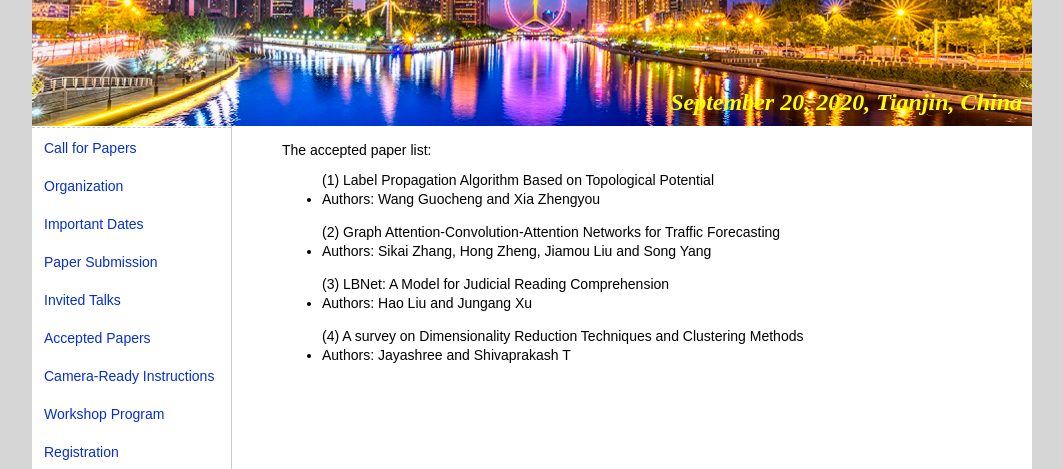
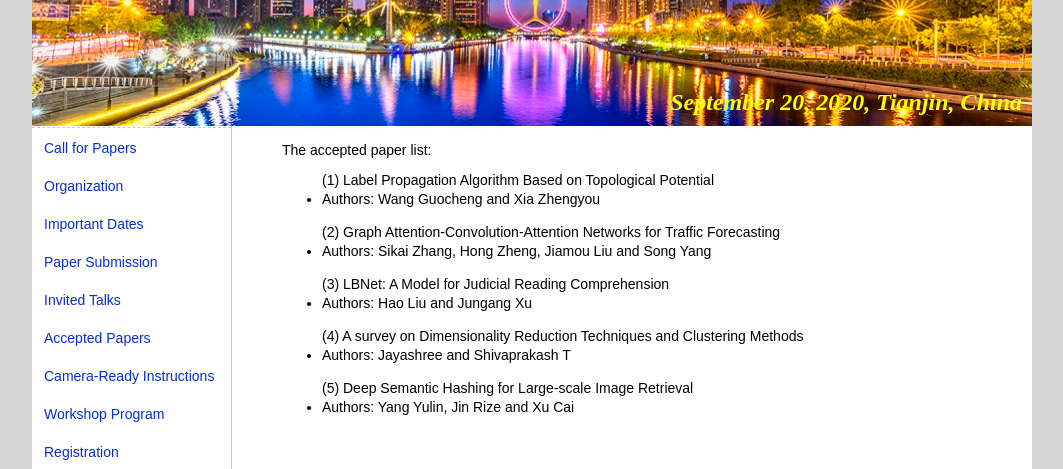
Before and after one commit to deepluda/deepluda.github.io, a plain HTML site: page acc.html in a window 1280 px wide. Shown: the part 124-593 px from the top of the page, without its empty margins (108-1171 px from the left). Drawn offline with Linux system fonts and the light colour scheme.

Commit message:
Update acc.html

```diff
--- a/acc.html
+++ b/acc.html
@@ -53,6 +53,9 @@
 <ul>(4) A survey on Dimensionality Reduction Techniques and Clustering Methods
 <li>Authors: Jayashree and Shivaprakash T
 </ul>
+<ul>(5) Deep Semantic Hashing for Large-scale Image Retrieval
+<li>Authors: Yang Yulin, Jin Rize and Xu Cai
+</ul>
 
 
 
```
